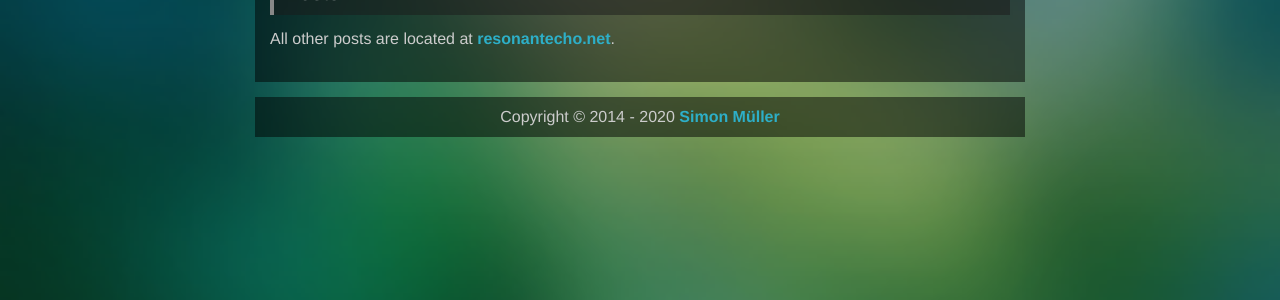
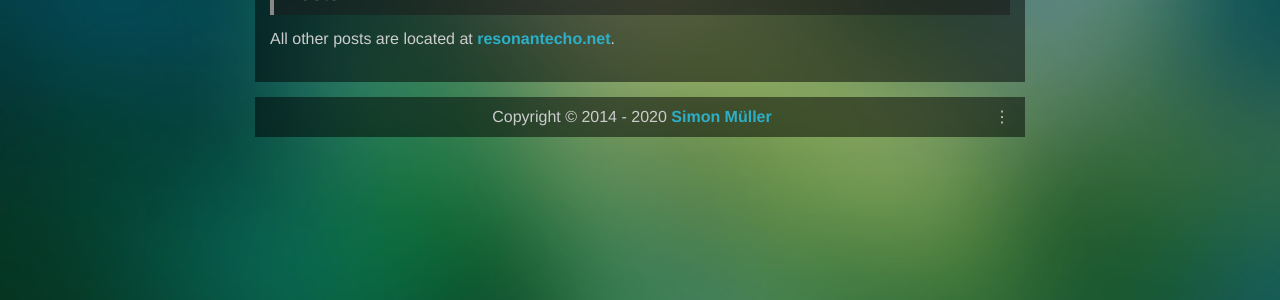
Before and after one commit to samuller/samuller.net, a Jekyll site: the page built from index.md, in a window 1280 px wide. Shown: the part 401-701 px from the top of the page. Built offline with Jekyll 4.4.1, drawn with Linux system fonts in a browser that asks for light colours.

Commit message:
Enable mini-menu to switch a color mode
Current color mode/theme is set with a data-theme attribute on the <html> element. New CSS variables are also used so that theme values can be changed dynamically and re-used in multiple places without needing SCSS/SASS.

```diff
--- a/_includes/footer.html
+++ b/_includes/footer.html
@@ -3,7 +3,7 @@
   <div class="wrapper">
     <div style="display: flex">
     <span style="flex: 1">Copyright &copy; 2014 - {{ site.time | date: '%Y' }} <a href="/">Simon Müller</a></span>
-    <!-- <span class="mini-menu">⋮</span> -->
+    <span class="mini-menu" onclick="toggleTheme()">⋮</span>
     </div>
   </div>
 
--- a/_includes/head.html
+++ b/_includes/head.html
@@ -6,6 +6,8 @@
 
   <link rel="icon" type="image/png" href="{{ "/img/favicon.png" | prepend: site.baseurl }}" />
   <link rel="stylesheet" href="{{ "/css/main.css" | prepend: site.baseurl }}">
+
+  <script src="/js/theme.js"></script>
   {%- if jekyll.environment == 'production' and site.google_analytics -%}
     {%- include google-analytics.html -%}
   {%- endif -%}
--- a/_layouts/default.html
+++ b/_layouts/default.html
@@ -1,5 +1,5 @@
 <!DOCTYPE html>
-<html>
+<html data-theme="light">
 
   {% include head.html %}
 
--- a/css/main.scss
+++ b/css/main.scss
@@ -6,6 +6,11 @@
 //
 // Setup variables to be used by imports
 //
+
+// modes:
+// - darker: rgba(0, 0, 0, .65)
+// - light: rgba(246,246,239,0.3)  (Hackernews gray)
+//   text, underline, background, title-text
 
 // Our variables
 $base-font-family: "Helvetica Neue", Helvetica, Arial, sans-serif;
@@ -16,7 +21,6 @@
 
 $background-image: url('../img/background.png');
 $background-color: #1f6d65; // rgb(31, 109, 101)
-$content-background: rgba(0, 0, 0, .5); // Hackernews gray: rgba(246,246,239,0.3);
 
 $spacing-unit:     15px;
 
@@ -33,7 +37,12 @@
 $on-palm:          600px;
 $on-laptop:        800px;
 
-
+html {
+    --content-background: rgba(0, 0, 0, .5);
+}
+html[data-theme="dark"] {
+    --content-background: rgba(0, 0, 0, .65);
+}
 
 // Use media queries like this:
 // @include media-query($on-palm) {
@@ -50,7 +59,7 @@
 
 @mixin shadow-box {
    	// color: $text-color;
-    background: $content-background;
+    background: var(--content-background);
     background-clip: padding-box;
     border: 0px solid rgba(128, 128, 128, .5); /*8px*/
 }
--- /dev/null
+++ b/js/theme.js
@@ -0,0 +1,8 @@
+---
+---
+
+function toggleTheme(){
+    let currTheme = document.documentElement.getAttribute('data-theme');
+    let newTheme = currTheme == 'light' ? 'dark' : 'light';
+    document.documentElement.setAttribute('data-theme', newTheme);
+}
```
